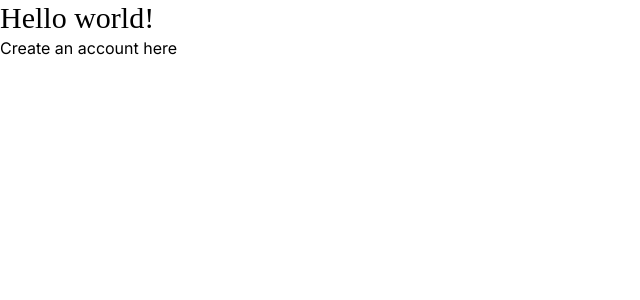
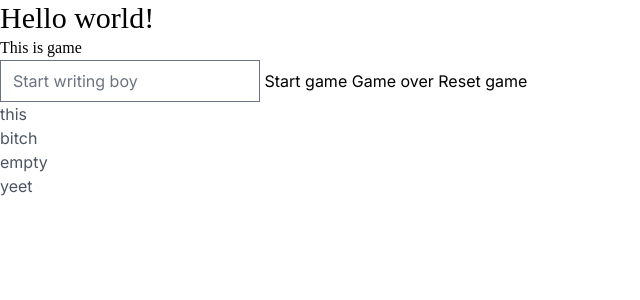
Before and after one commit to samkaj/hypist-ts, a SvelteKit app: page / in a window 1280 px wide. Shown: the top 300 px of the page, without its empty margins (0-640 px from the left). Built offline with nearby package versions, Linux system fonts and the light colour scheme; a web font is replaced by a local one.

Commit message:
Chore: progress

```diff
--- /dev/null
+++ b/src/components/game-controllers/Game.svelte
@@ -0,0 +1,58 @@
+<script lang="ts">
+  import { Game } from "../../game/Game";
+  import { Word } from "../../game/Word";
+  let wordz: Word[] = ["this", "bitch", "empty", "yeet"].map(
+    (word) => new Word(word)
+  );
+  const fooGame = new Game(wordz);
+
+  function handleInput(e: any) {
+    const input: string = e.target.value;
+    fooGame.handleWord(input);
+    wordz = fooGame.words;
+    if (input.endsWith(" ")) {
+      e.target.value = "";
+    }
+  }
+
+  function reset() {
+    fooGame.reset();
+    wordz = fooGame.words;
+  }
+
+  function onKeyDown(e: KeyboardEvent) {
+    switch(e.key) {
+      case "Escape": reset();
+    }
+  }
+
+  const qnd = [
+    "text-gray-600",
+    "text-blue-600",
+    "text-green-600",
+    "text-red-600",
+  ];
+</script>
+
+<h1>This is game</h1>
+<input type="text" placeholder="Start writing boy" on:input={handleInput} />
+<button
+  on:click={() => {
+    fooGame.start();
+  }}>Start game</button
+>
+<button
+  on:click={() => {
+    fooGame.gameOver();
+  }}>Game over</button
+>
+<button
+  on:click={() => {
+    reset();
+  }}>Reset game</button
+>
+{#each wordz as word}
+  <p class={qnd[word.status]}>{word.value}</p>
+{/each}
+
+<svelte:window on:keydown|preventDefault={onKeyDown} />
--- a/src/game/Game.ts
+++ b/src/game/Game.ts
@@ -1,4 +1,4 @@
-import type { Word } from "./Word";
+import { Word } from "./Word";
 
 export class Game {
   private startTimeMs: number = 0;
@@ -37,6 +37,8 @@ export class Game {
   reset(): void {
     this.startTimeMs = 0;
     this.wordIndex = 0;
+    const r = Math.random() * 10;
+    this.words = [new Word(r + "")];
   }
 
   gameOver(): void {
--- a/src/routes/+page.svelte
+++ b/src/routes/+page.svelte
@@ -1,5 +1,6 @@
 <script lang="ts">
   import { userStore } from "../stores/Store";
+  import Game from "../components/game-controllers/Game.svelte"
 </script>
 
 <svelte:head>
@@ -7,8 +8,4 @@
 </svelte:head>
 
 <h1 class="text-3xl">Hello world!</h1>
-{#if $userStore}
-  <p>Hi, {$userStore.name}</p>
-{:else}
-  <a href="/signup">Create an account here</a>
-{/if}
+<Game />
--- a/src/routes/signin/+page.svelte
+++ b/src/routes/signin/+page.svelte
@@ -1,6 +1,7 @@
 <script lang="ts">
   import SignInForm from "../../components/forms/SignInForm.svelte";
 </script>
+
 <svelte:head>
   <title>Sign in - Hypist</title>
 </svelte:head>
```
Also changed, not shown: 1 other file (tests, documents, lock files or other folders).
